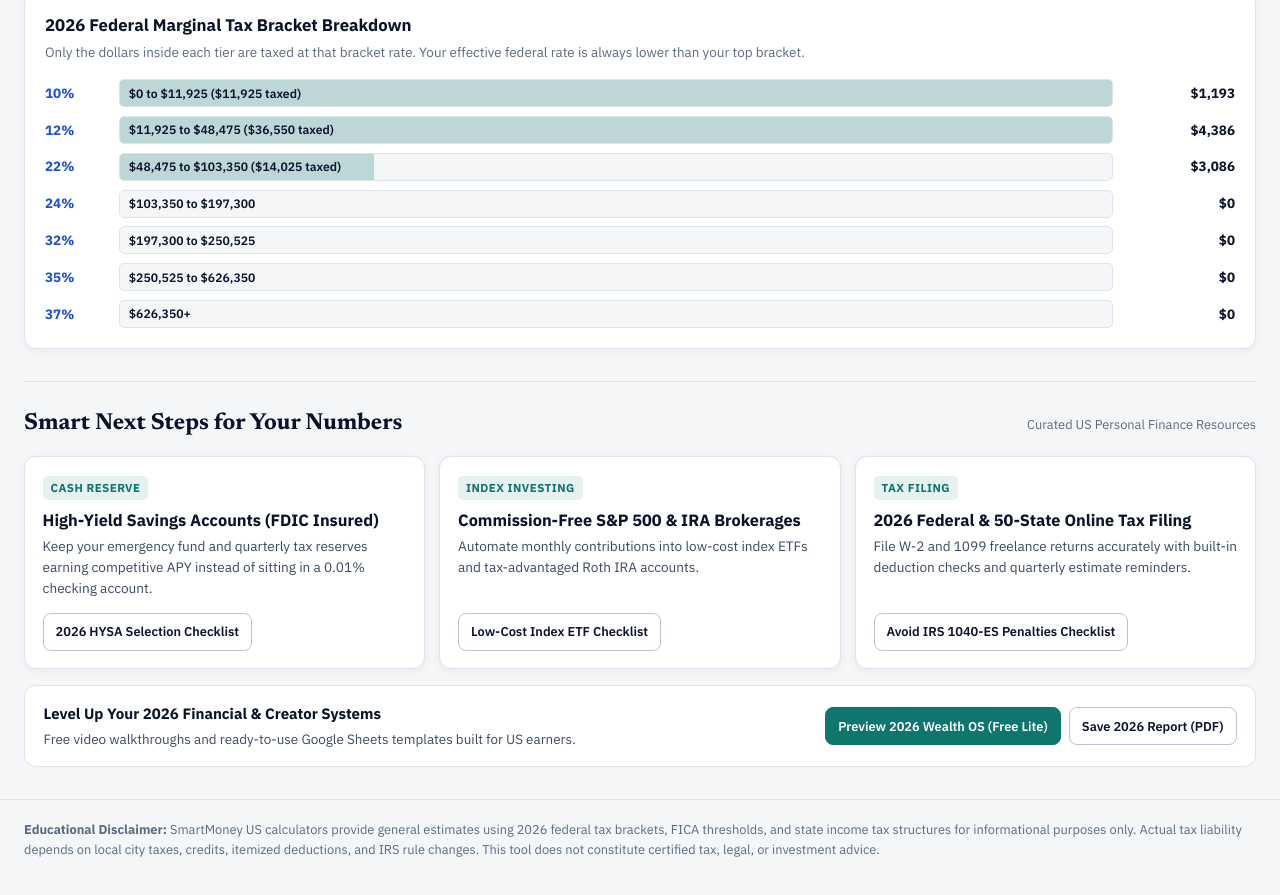
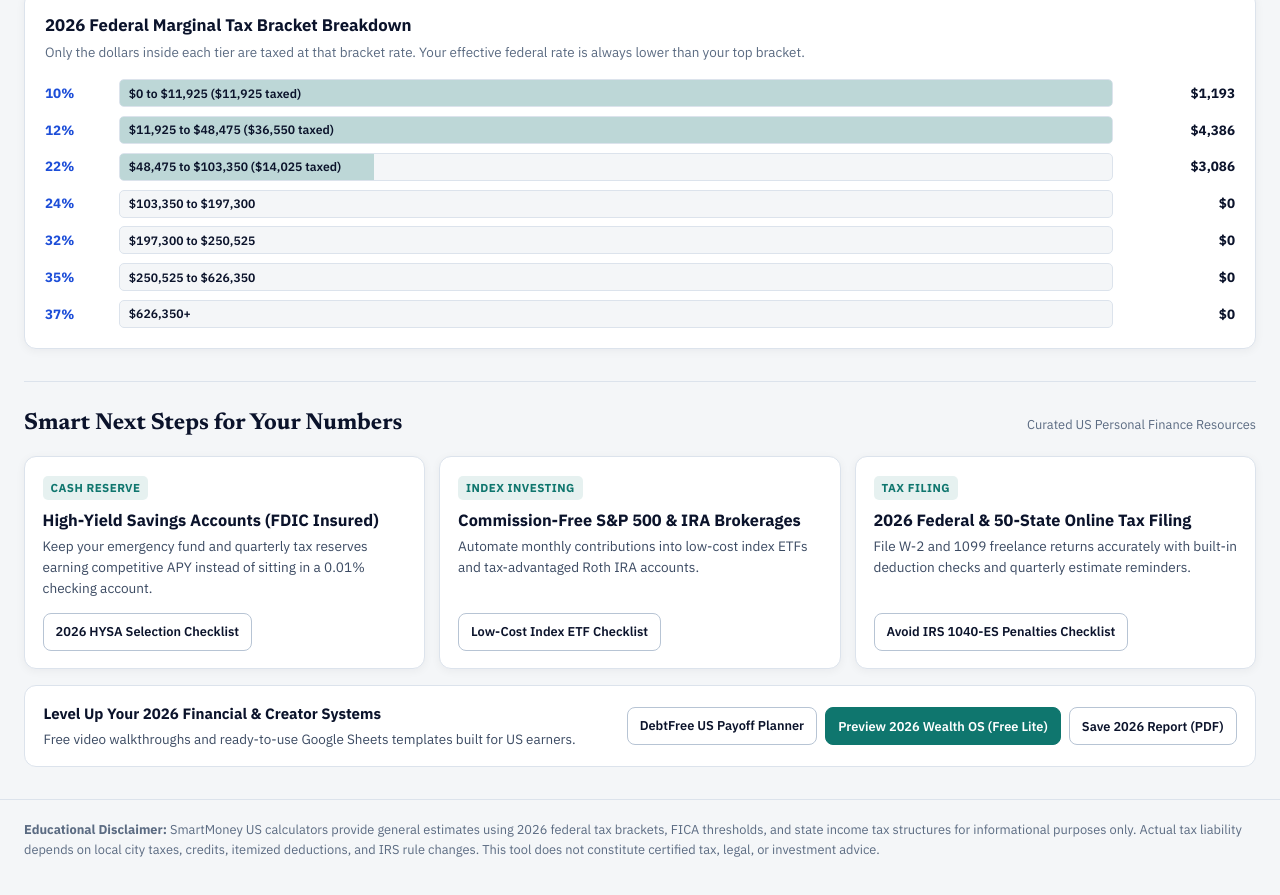
Before and after one commit to Dinhduy2702/us-smart-money-calculators, a plain HTML site: page index.html in a window 1280 px wide. Shown: the part 1192-2087 px from the top of the page. Drawn offline with Linux system fonts and the light colour scheme.

Commit message:
Add 2-way SEO bridge to SP #4 DebtFree US (header desktop + ecosystem bar)

```diff
--- a/app.js
+++ b/app.js
@@ -877,6 +877,9 @@
     const hasYtUrl = Boolean(ytOffer.url && ytOffer.url.trim());
 
     const ecoButtons = [];
+    if (CONFIG.ecosystem.debtFreePlanner && CONFIG.ecosystem.debtFreePlanner.url) {
+      ecoButtons.push(`<a class="btn btn-sm" href="${CONFIG.ecosystem.debtFreePlanner.url}" target="_blank" rel="noopener noreferrer">${CONFIG.ecosystem.debtFreePlanner.label}</a>`);
+    }
     if (hasYtUrl) {
       ecoButtons.push(`<a class="btn btn-sm" href="${ytOffer.url}" target="_blank" rel="noopener noreferrer">${ytOffer.label}</a>`);
     }
--- a/config.js
+++ b/config.js
@@ -14,6 +14,10 @@ window.SMARTMONEY_CONFIG = {
     lastUpdated: "Nov 2026"
   },
   ecosystem: {
+    debtFreePlanner: {
+      label: "DebtFree US Payoff Planner",
+      url: "https://dinhduy2702.github.io/us-debt-free-planner/"
+    },
     youtubeFinance: {
       label: "Watch US Finance Guides on YouTube",
       url: "" // AGY 3 cap nhat link kenh YT Finance EN khi lap xong
--- a/index.html
+++ b/index.html
@@ -26,6 +26,7 @@
       </a>
 
       <div class="header-meta">
+        <a class="btn btn-sm hide-xs" href="https://dinhduy2702.github.io/us-debt-free-planner/" target="_blank" rel="noopener noreferrer">DebtFree US Planner</a>
         <span class="trust-pill">IRS 2026 Brackets · 50 States + DC</span>
         <button type="button" class="btn btn-sm" id="themeToggleBtn" aria-label="Switch color theme">
           Dark Mode
```
